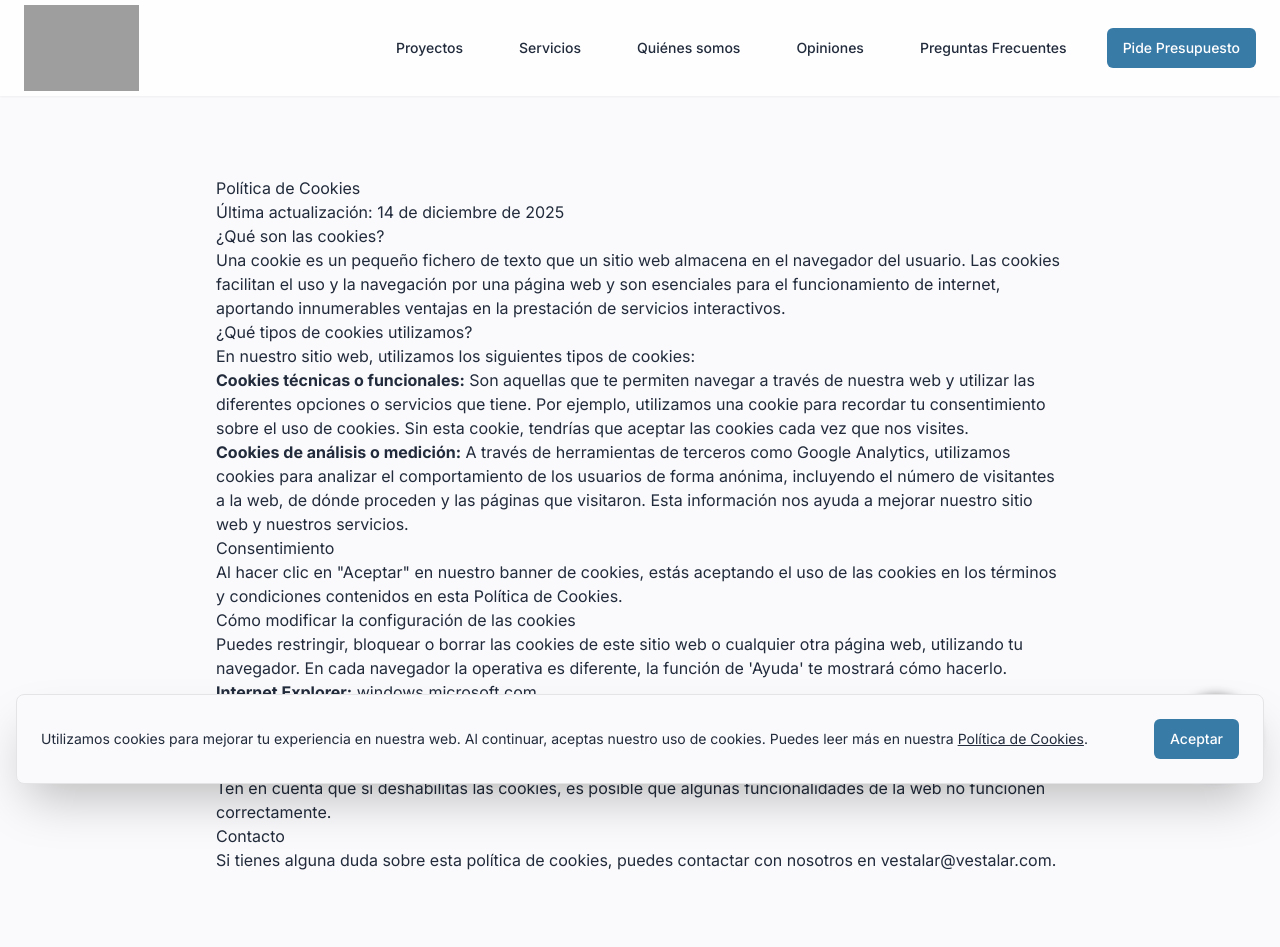
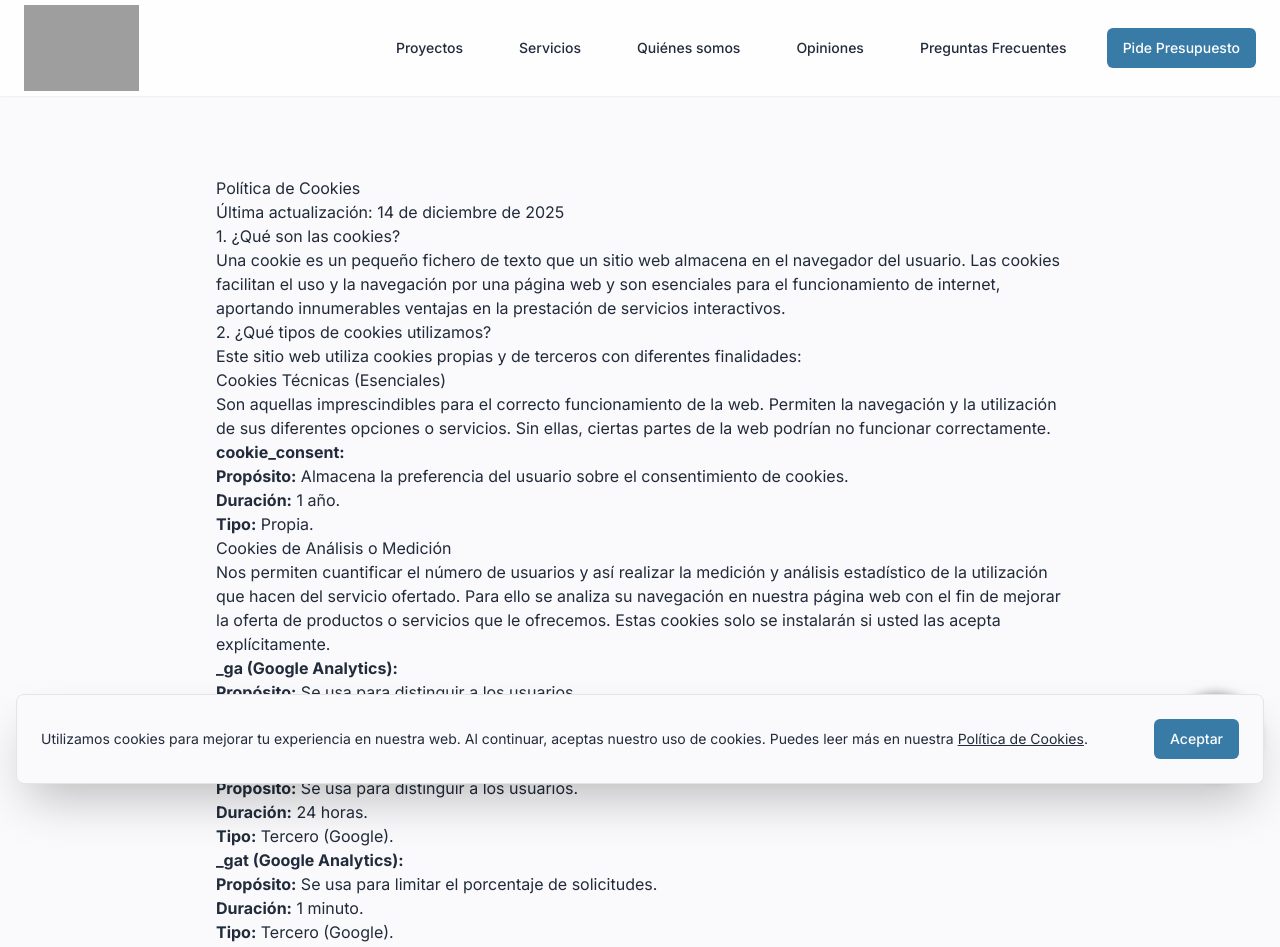
Before and after one commit to nh061361/vestalar-servicios, a Next.js app: page /politica-de-cookies in a window 1280 px wide. Shown: the top 947 px of the page. Built offline with nearby package versions, Linux system fonts and the light colour scheme; grey boxes are pictures that could not be loaded.

Commit message:
temas de Política de Cookies.  con lo que tenemos esta bien o tenemos qu

```diff
--- a/src/app/layout.tsx
+++ b/src/app/layout.tsx
@@ -1,3 +1,4 @@
+
 import type {Metadata} from 'next';
 import './globals.css';
 import { Toaster } from "@/components/ui/toaster";
--- a/src/app/page.tsx
+++ b/src/app/page.tsx
@@ -460,6 +460,7 @@ export default function HomePage() {
         </div>
         <div className="container mx-auto mt-8 pt-6 border-t border-accent-foreground/20 text-center text-sm">
           <p>© {new Date().getFullYear()} Vestalar Servicios. Todos los derechos reservados.</p>
+          <p className="mt-2 text-xs text-accent-foreground/80"><a href="/politica-de-cookies" className="hover:underline">Política de Cookies</a></p>
         </div>
       </footer>
 
--- a/src/app/politica-de-cookies/page.tsx
+++ b/src/app/politica-de-cookies/page.tsx
@@ -102,44 +102,85 @@ export default function CookiePolicyPage() {
                 <h1>Política de Cookies</h1>
                 <p>Última actualización: {new Date().toLocaleDateString('es-ES', { year: 'numeric', month: 'long', day: 'numeric' })}</p>
 
-                <h2>¿Qué son las cookies?</h2>
+                <h2>1. ¿Qué son las cookies?</h2>
                 <p>
                     Una cookie es un pequeño fichero de texto que un sitio web almacena en el navegador del usuario. Las cookies facilitan el uso y la navegación por una página web y son esenciales para el funcionamiento de internet, aportando innumerables ventajas en la prestación de servicios interactivos.
                 </p>
 
-                <h2>¿Qué tipos de cookies utilizamos?</h2>
-                <p>En nuestro sitio web, utilizamos los siguientes tipos de cookies:</p>
+                <h2>2. ¿Qué tipos de cookies utilizamos?</h2>
+                <p>Este sitio web utiliza cookies propias y de terceros con diferentes finalidades:</p>
+
+                <h3>Cookies Técnicas (Esenciales)</h3>
+                <p>
+                    Son aquellas imprescindibles para el correcto funcionamiento de la web. Permiten la navegación y la utilización de sus diferentes opciones o servicios. Sin ellas, ciertas partes de la web podrían no funcionar correctamente.
+                </p>
                 <ul>
                     <li>
-                        <strong>Cookies técnicas o funcionales:</strong> Son aquellas que te permiten navegar a través de nuestra web y utilizar las diferentes opciones o servicios que tiene. Por ejemplo, utilizamos una cookie para recordar tu consentimiento sobre el uso de cookies. Sin esta cookie, tendrías que aceptar las cookies cada vez que nos visites.
-                    </li>
-                     <li>
-                        <strong>Cookies de análisis o medición:</strong> A través de herramientas de terceros como Google Analytics, utilizamos cookies para analizar el comportamiento de los usuarios de forma anónima, incluyendo el número de visitantes a la web, de dónde proceden y las páginas que visitaron. Esta información nos ayuda a mejorar nuestro sitio web y nuestros servicios.
+                        <strong>cookie_consent:</strong>
+                        <ul>
+                            <li><strong>Propósito:</strong> Almacena la preferencia del usuario sobre el consentimiento de cookies.</li>
+                            <li><strong>Duración:</strong> 1 año.</li>
+                            <li><strong>Tipo:</strong> Propia.</li>
+                        </ul>
                     </li>
                 </ul>
 
-                <h2>Consentimiento</h2>
+                <h3>Cookies de Análisis o Medición</h3>
                 <p>
-                    Al hacer clic en "Aceptar" en nuestro banner de cookies, estás aceptando el uso de las cookies en los términos y condiciones contenidos en esta Política de Cookies.
+                    Nos permiten cuantificar el número de usuarios y así realizar la medición y análisis estadístico de la utilización que hacen del servicio ofertado. Para ello se analiza su navegación en nuestra página web con el fin de mejorar la oferta de productos o servicios que le ofrecemos. Estas cookies solo se instalarán si usted las acepta explícitamente.
+                </p>
+                 <ul>
+                    <li>
+                        <strong>_ga (Google Analytics):</strong>
+                        <ul>
+                            <li><strong>Propósito:</strong> Se usa para distinguir a los usuarios.</li>
+                            <li><strong>Duración:</strong> 2 años.</li>
+                            <li><strong>Tipo:</strong> Tercero (Google).</li>
+                        </ul>
+                    </li>
+                    <li>
+                        <strong>_gid (Google Analytics):</strong>
+                         <ul>
+                            <li><strong>Propósito:</strong> Se usa para distinguir a los usuarios.</li>
+                            <li><strong>Duración:</strong> 24 horas.</li>
+                            <li><strong>Tipo:</strong> Tercero (Google).</li>
+                        </ul>
+                    </li>
+                     <li>
+                        <strong>_gat (Google Analytics):</strong>
+                         <ul>
+                            <li><strong>Propósito:</strong> Se usa para limitar el porcentaje de solicitudes.</li>
+                            <li><strong>Duración:</strong> 1 minuto.</li>
+                            <li><strong>Tipo:</strong> Tercero (Google).</li>
+                        </ul>
+                    </li>
+                </ul>
+
+                <h2>3. Consentimiento y Gestión de Cookies</h2>
+                <p>
+                   Al visitar nuestro sitio web por primera vez, se le mostrará un banner donde podrá aceptar o rechazar el uso de cookies no esenciales. Las cookies técnicas se instalarán siempre, ya que son necesarias para el funcionamiento de la web.
+                </p>
+                <p>
+                   Puede cambiar sus preferencias o retirar su consentimiento en cualquier momento.
                 </p>
 
-                <h2>Cómo modificar la configuración de las cookies</h2>
+                <h2>4. Cómo deshabilitar las cookies en su navegador</h2>
                 <p>
-                    Puedes restringir, bloquear o borrar las cookies de este sitio web o cualquier otra página web, utilizando tu navegador. En cada navegador la operativa es diferente, la función de 'Ayuda' te mostrará cómo hacerlo.
+                    Además de gestionar su consentimiento en nuestro banner, puede permitir, bloquear o eliminar las cookies instaladas en su equipo mediante la configuración de las opciones del navegador instalado en su ordenador. A continuación, le proporcionamos los enlaces de ayuda de los principales navegadores:
                 </p>
                 <ul>
+                    <li><strong>Google Chrome:</strong> <a href="https://support.google.com/chrome/answer/95647?hl=es" target="_blank" rel="noopener noreferrer">support.google.com</a></li>
+                    <li><strong>Mozilla Firefox:</strong> <a href="https://support.mozilla.org/es/kb/habilitar-y-deshabilitar-cookies-sitios-web-rastrear-preferencias" target="_blank" rel="noopener noreferrer">support.mozilla.org</a></li>
                     <li><strong>Internet Explorer:</strong> <a href="https://support.microsoft.com/es-es/help/17442/windows-internet-explorer-delete-manage-cookies" target="_blank" rel="noopener noreferrer">windows.microsoft.com</a></li>
-                    <li><strong>Google Chrome:</strong> <a href="https://support.google.com/chrome/answer/95647?hl=es" target="_blank" rel="noopener noreferrer">support.google.com</a></li>
-                    <li><strong>Firefox:</strong> <a href="https://support.mozilla.org/es/kb/habilitar-y-deshabilitar-cookies-sitios-web-rastrear-preferencias" target="_blank" rel="noopener noreferrer">support.mozilla.org</a></li>
                     <li><strong>Safari:</strong> <a href="https://support.apple.com/es-es/guide/safari/sfri11471/mac" target="_blank" rel="noopener noreferrer">support.apple.com</a></li>
                 </ul>
                 <p>
-                    Ten en cuenta que si deshabilitas las cookies, es posible que algunas funcionalidades de la web no funcionen correctamente.
+                    Tenga en cuenta que si deshabilita todas las cookies, es posible que algunas funcionalidades o apartados de nuestro sitio web no funcionen correctamente.
                 </p>
 
-                <h2>Contacto</h2>
+                <h2>5. Contacto</h2>
                 <p>
-                    Si tienes alguna duda sobre esta política de cookies, puedes contactar con nosotros en <a href="mailto:vestalar@vestalar.com">vestalar@vestalar.com</a>.
+                    Si tiene alguna pregunta sobre nuestra Política de Cookies, puede contactarnos a través del correo electrónico: <a href="mailto:vestalar@vestalar.com">vestalar@vestalar.com</a>.
                 </p>
             </div>
         </section>
@@ -191,6 +232,7 @@ export default function CookiePolicyPage() {
         </div>
         <div className="container mx-auto mt-8 pt-6 border-t border-accent-foreground/20 text-center text-sm">
           <p>© {new Date().getFullYear()} Vestalar Servicios. Todos los derechos reservados.</p>
+          <p className="mt-2 text-xs text-accent-foreground/80"><a href="/politica-de-cookies" className="hover:underline">Política de Cookies</a></p>
         </div>
       </footer>
 
--- a/src/app/proyectos/page.tsx
+++ b/src/app/proyectos/page.tsx
@@ -191,6 +191,7 @@ export default function ProjectsPage() {
         </div>
         <div className="container mx-auto mt-8 pt-6 border-t border-accent-foreground/20 text-center text-sm">
           <p>© {new Date().getFullYear()} Vestalar Servicios. Todos los derechos reservados.</p>
+          <p className="mt-2 text-xs text-accent-foreground/80"><a href="/politica-de-cookies" className="hover:underline">Política de Cookies</a></p>
         </div>
       </footer>
 
--- a/src/app/quienes-somos/page.tsx
+++ b/src/app/quienes-somos/page.tsx
@@ -257,6 +257,7 @@ export default function AboutUsPage() {
         </div>
         <div className="container mx-auto mt-8 pt-6 border-t border-accent-foreground/20 text-center text-sm">
           <p>© {new Date().getFullYear()} Vestalar Servicios. Todos los derechos reservados.</p>
+          <p className="mt-2 text-xs text-accent-foreground/80"><a href="/politica-de-cookies" className="hover:underline">Política de Cookies</a></p>
         </div>
       </footer>
 
```
